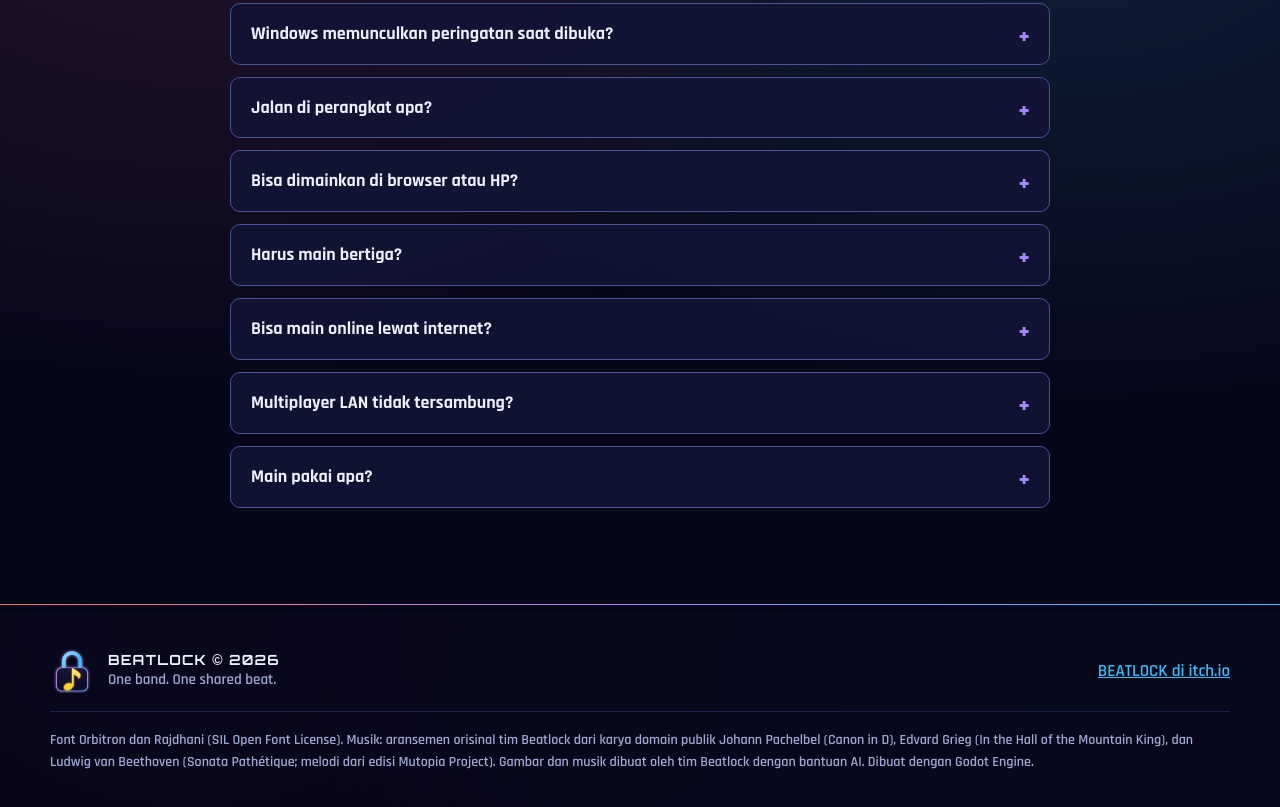
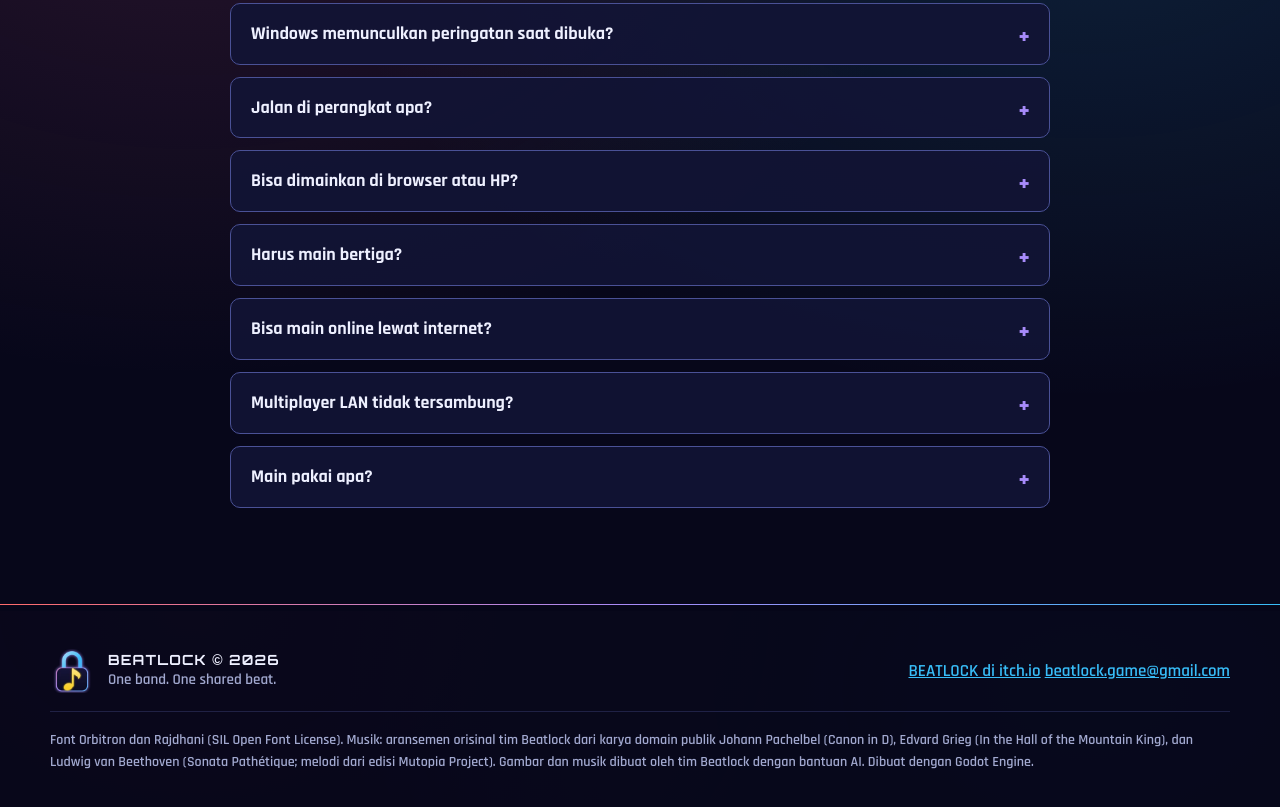
Before and after one commit to beatlock-game/beatlock, a plain HTML site: page index.html in a window 1280 px wide. Shown: the part 7389-8196 px from the top of the page. Drawn offline with Linux system fonts and the light colour scheme; no server answers.

Commit message:
Add files via upload

```diff
--- a/index.html
+++ b/index.html
@@ -409,7 +409,7 @@
       <div class="footer-links">
         <span data-itch-label>itch.io: segera hadir</span>
         <a data-itch-link hidden>BEATLOCK di itch.io</a>
-        <!-- Kontak tim (email atau Instagram) menyusul. -->
+        <a href="mailto:beatlock.game@gmail.com">beatlock.game@gmail.com</a>
       </div>
       <p class="credits">Font Orbitron dan Rajdhani (SIL Open Font License). Musik: aransemen orisinal tim Beatlock dari karya domain publik Johann Pachelbel (Canon in D), Edvard Grieg (In the Hall of the Mountain King), dan Ludwig van Beethoven (Sonata Pathétique; melodi dari edisi Mutopia Project). Gambar dan musik dibuat oleh tim Beatlock dengan bantuan AI. Dibuat dengan Godot Engine.</p>
     </div>
```
